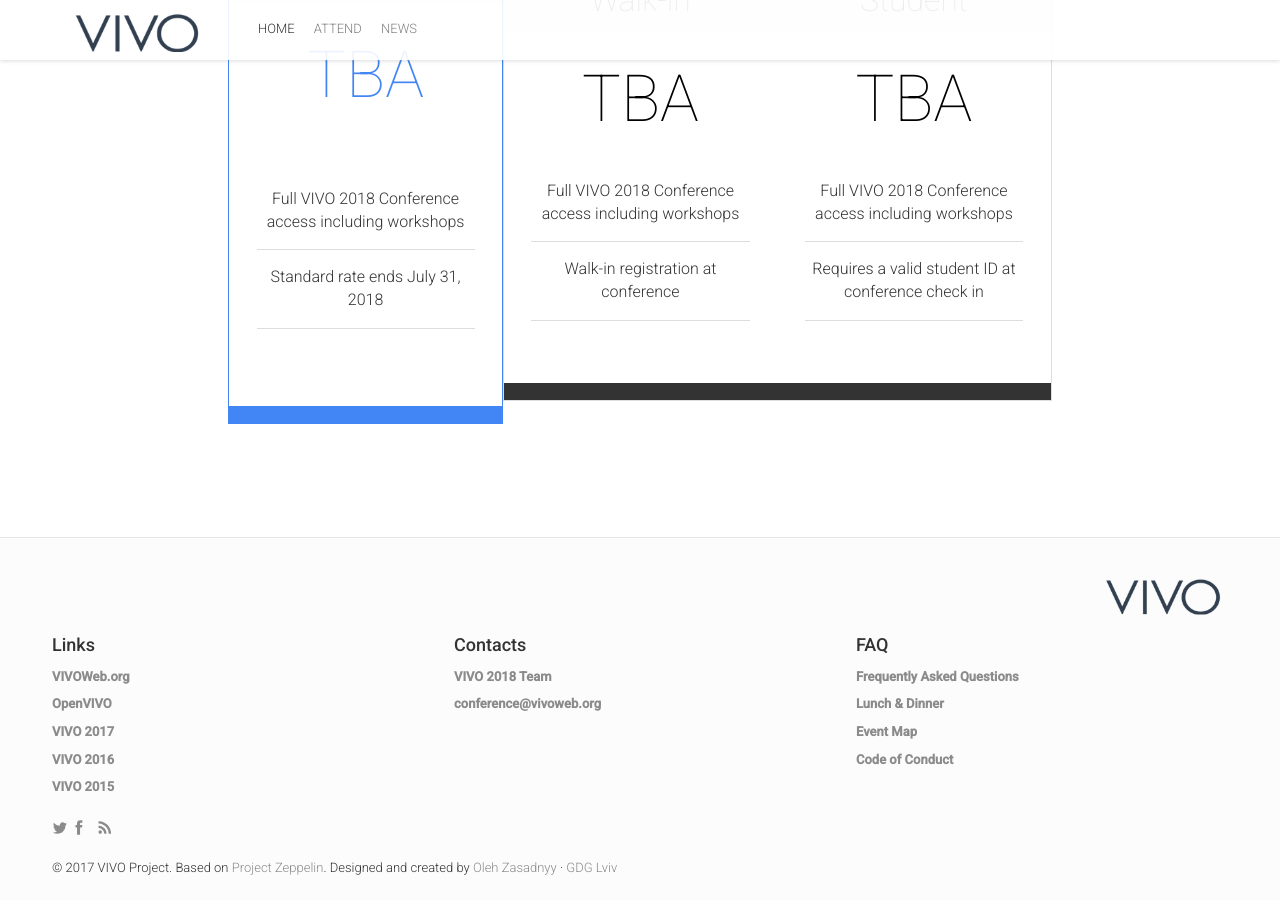
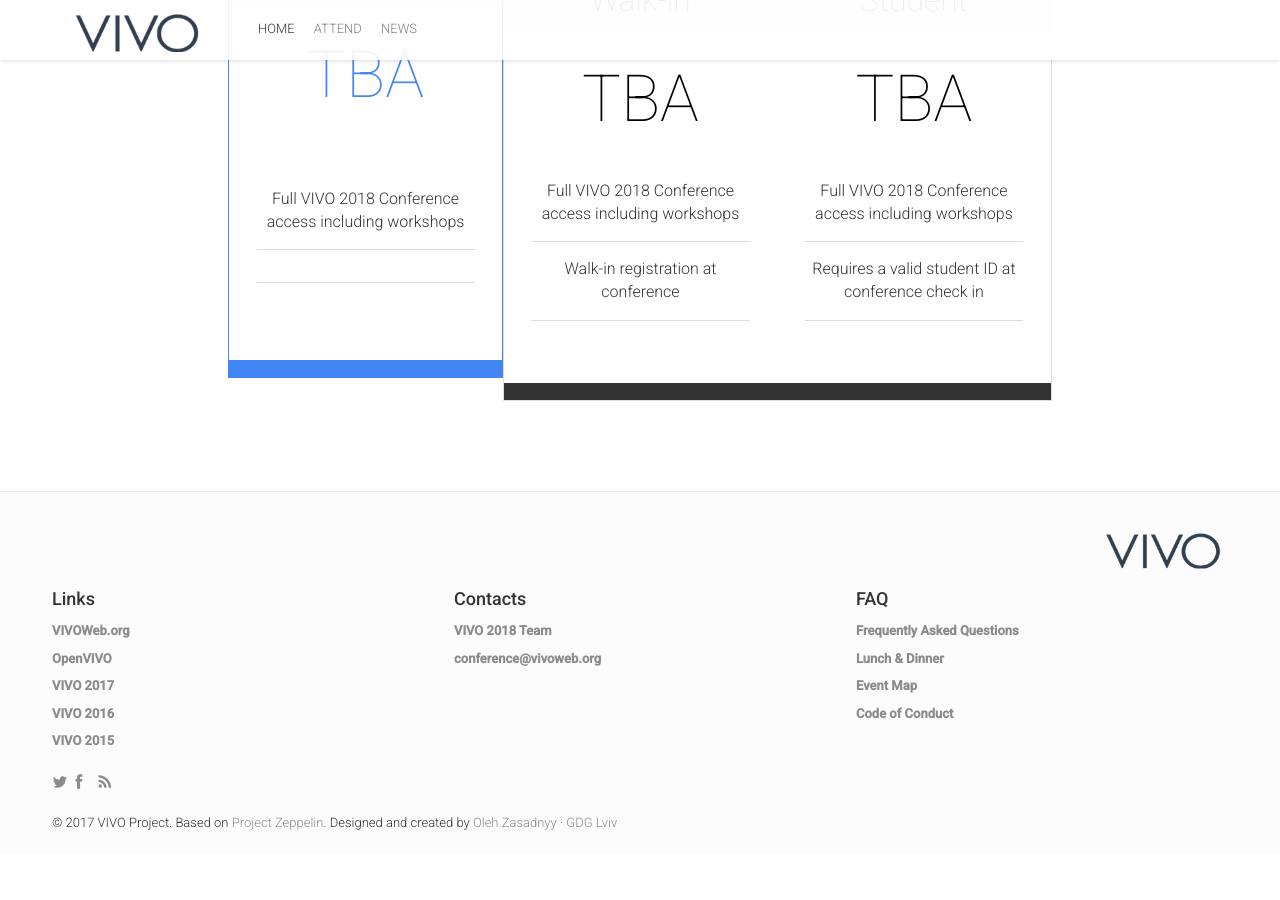
Before and after one commit to vivoconference/vivo2020, a Jekyll site: the page built from index.html, in a window 1280 px wide and 900 px high, scrolled down 4463 px. Built offline with Jekyll 4.4.1, drawn with Linux system fonts in a browser that asks for light colours; nearby versions of some CDN libraries; comment, search, counter and statistics services are not loaded; after the commit the page ends 5317 px from its top, so only the background shows below that.

Commit message:
Remove end date

```diff
--- a/_config.yml
+++ b/_config.yml
@@ -147,7 +147,7 @@
   additionalInfo: ""
 #  buyButtonLink: "https://vivo2018.eventbrite.com/?aff=vivoconfsite"
 #  buyButtonText: "Buy Now"
-  ticketContentList: ["Full VIVO 2018 Conference access including workshops", "Standard rate ends July 31, 2018", ""]
+  ticketContentList: ["Full VIVO 2018 Conference access including workshops", "", ""]
 #  validFrom: "2018-07-08T00:00"
 #  validThrough: "2018-07-31T17:00"
   disabled: false
```
